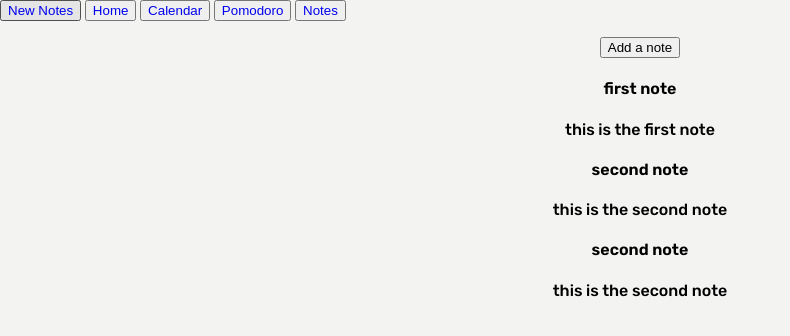
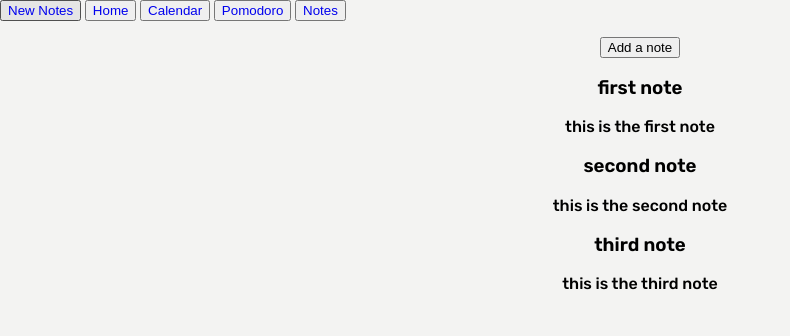
Before and after one commit to ni-lie/IskoTool, a Svelte app in the folder IskoTool/: page / in a window 1280 px wide. Both pictures are taken after a click on the button "New Notes". Shown: the top 336 px of the page, without its empty margins (0-790 px from the left). Built offline with nearby package versions, Linux system fonts and the light colour scheme.

Commit message:
fix: populated notes using a loop instead of exhaustive approach

```diff
--- a/IskoTool/src/pages/newNotes.svelte
+++ b/IskoTool/src/pages/newNotes.svelte
@@ -10,7 +10,7 @@
     let notes = [
         { title: 'first note', note: 'this is the first note', id: 1 },
         { title: 'second note', note: 'this is the second note', id: 2 },
-        { title: 'third note', note: 'this is the third note', id: 3 },
+        { title: 'third note', note: 'this is the third note', id: 3 }
     ];
 </script>
 
@@ -27,20 +27,14 @@
 
 <main>
     <button on:click={toggleNote}>Add a note</button>
-    <div>
-        <h4>{notes[0].title}</h4>
-        <p>{notes[0].note}</p>
-    </div>
 
-    <div>
-        <h4>{notes[1].title}</h4>
-        <p>{notes[1].note}</p>
-    </div>
+    {#each notes as note (note.id)}
+        <div>
+            <h3>{note.title}</h3>
+            <p>{note.note}</p>
+        </div>
+    {/each}
 
-    <div>
-        <h4>{notes[1].title}</h4>
-        <p>{notes[1].note}</p>
-    </div>
 </main>
 
 <style>
```
